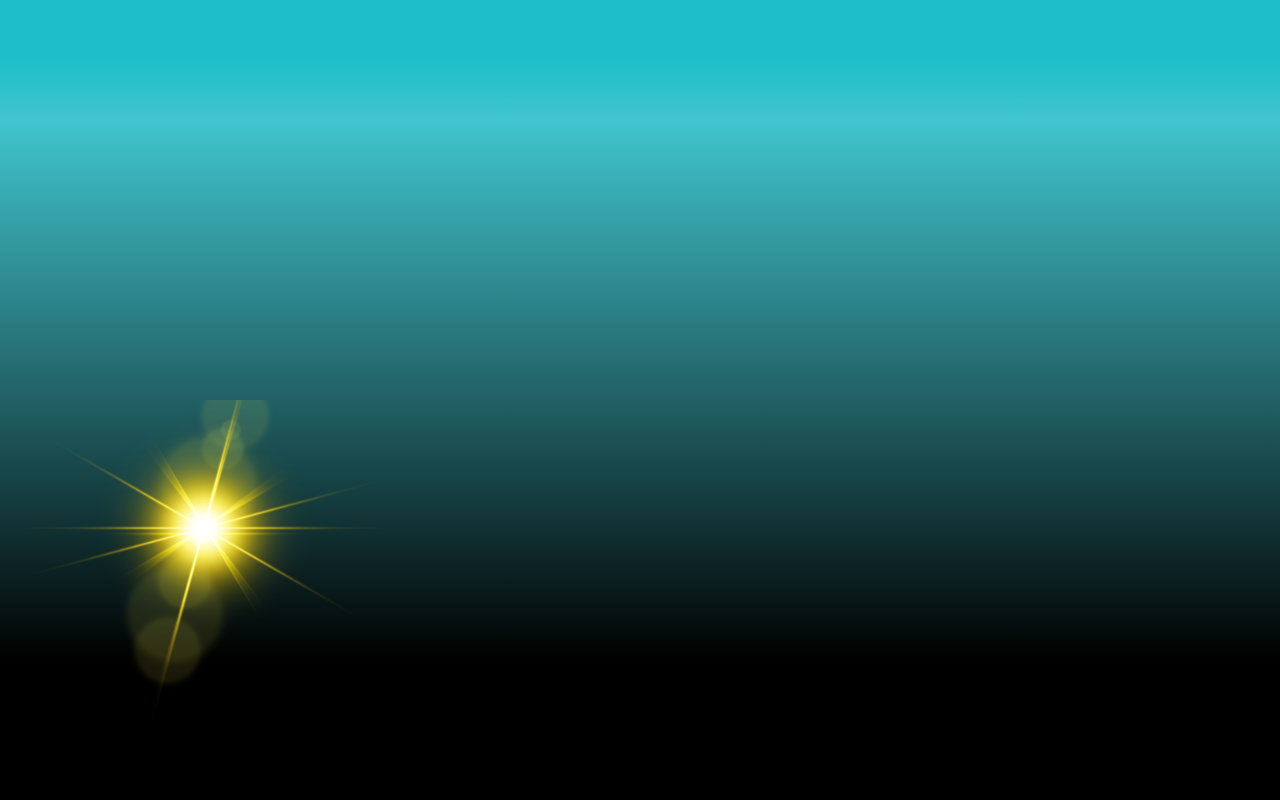
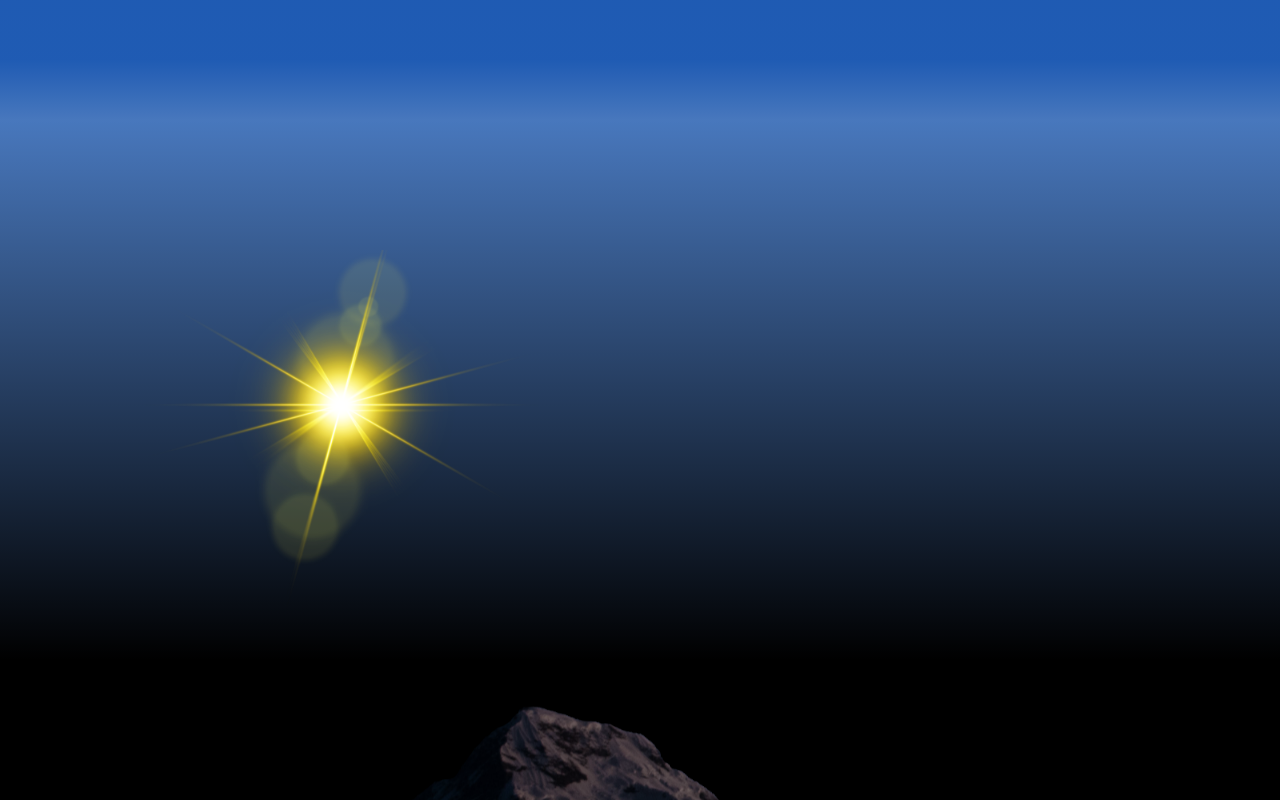
Before and after one commit to alluballu1/rami-webpage-new, a Next.js app: page / in a window 1280 px wide. Shown: the top 800 px of the page. Built offline with nearby package versions, Linux system fonts and the light colour scheme.

Commit message:
animated sun, better positions

```diff
--- a/src/components/parallax.tsx
+++ b/src/components/parallax.tsx
@@ -22,7 +22,8 @@ const ParallaxTesting = (props: Props) => {
           {
             image: sun.src,
             speed: -10,
-            style: { width: 400, height: 400, marginTop: '10vh' }
+            style: { width: 400, height: 400, marginTop: '11vh', padding: 100 },
+            translateX: [0, 100]
           },
           {
             image: mountains.src,
@@ -34,9 +35,9 @@ const ParallaxTesting = (props: Props) => {
         style={{
           height: '100vh',
           width: "100%",
-          marginTop: -100,
+          marginTop: -250,
           justifyContent: 'center',
-          padding: 10
+          padding: 100
 
         }}
       ></ParallaxBanner>
--- a/src/styles/Home.module.css
+++ b/src/styles/Home.module.css
@@ -5,8 +5,8 @@
   padding-top: 500px;
   background-image: linear-gradient(
     180deg,
-    rgba(0, 186, 199, 0.856) 5%,
-    rgba(0, 186, 199, 0.705) 10%,
+    rgba(0, 69, 172, 0.856) 5%,
+    rgba(0, 69, 172, 0.671) 10%,
     rgb(0, 0, 0),
     rgb(0, 0, 0)
   );
```
